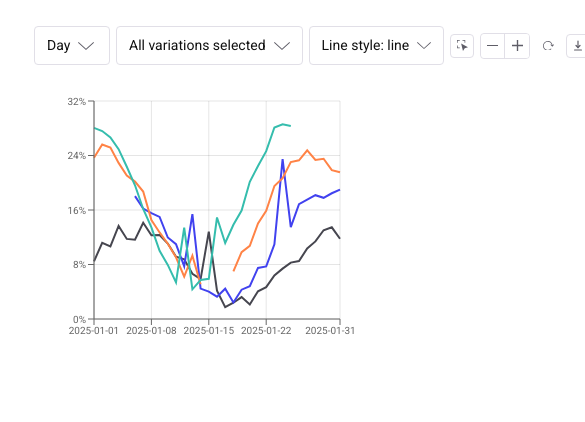
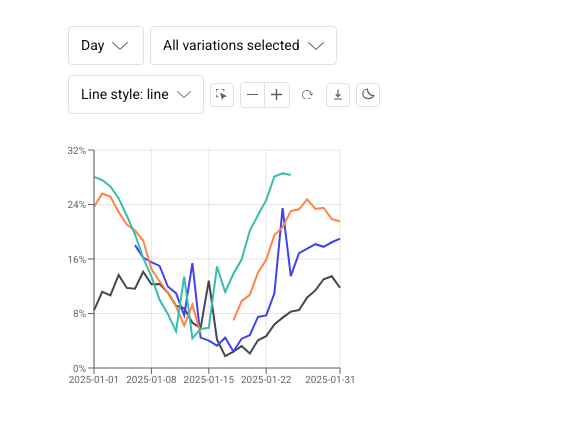
Before and after one commit to nikipogjob/Interactive-Line-Chart, a React (Vite) app: page / in a window 390 px wide. Shown: the top 422 px of the page, 585 px wide, since content can reach past the window. Built offline with nearby package versions, Linux system fonts and the light colour scheme.

Commit message:
style: adjust toobar position

```diff
--- a/src/components/conversion-chart/conversion-chart.module.scss
+++ b/src/components/conversion-chart/conversion-chart.module.scss
@@ -4,9 +4,10 @@
     color: var(--text);
 
     padding: 1.6rem 2.4rem 2.4rem;
-    border-radius: 0.8rem;
 
     &__toolbar {
+        padding-left: 3.4rem;
+        padding-right: 1.5rem;
         margin-bottom: 2rem;
         display: flex;
         flex-direction: row;
@@ -83,3 +84,12 @@
     border: none;
     background-color: var(--bg);
 }
+
+@media (max-width: 750px) {
+    .conversion-chart__toolbar {
+        flex-direction: column;
+        align-items: stretch;
+        gap: 1rem;
+    }
+
+}
```
